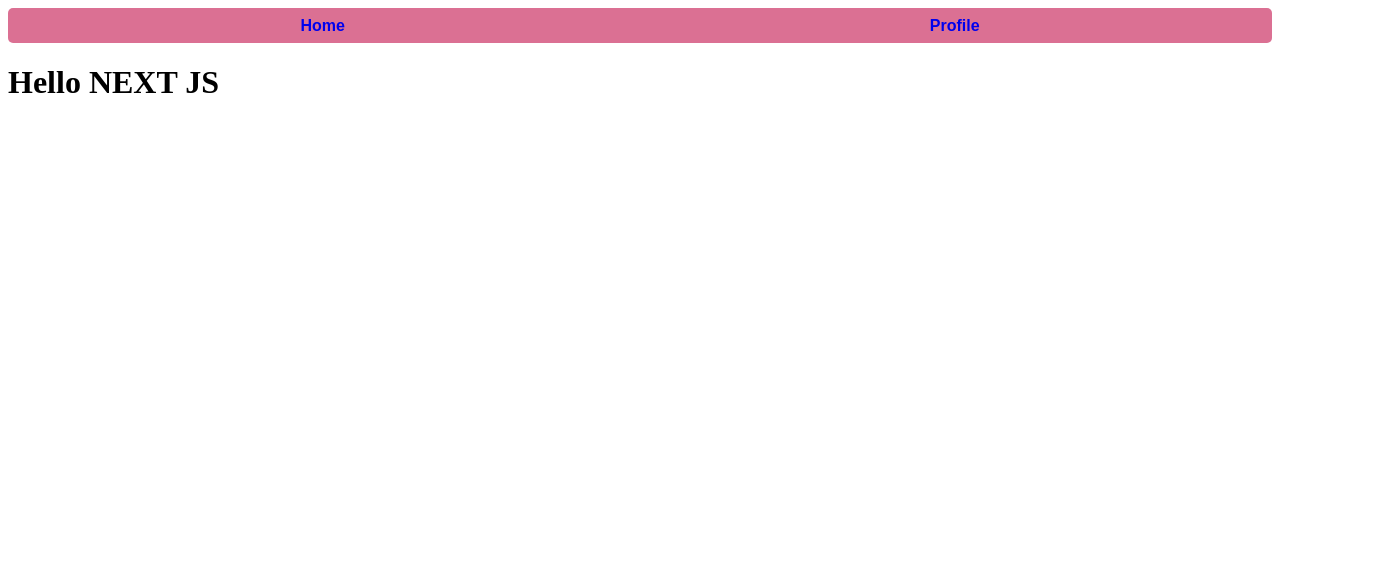
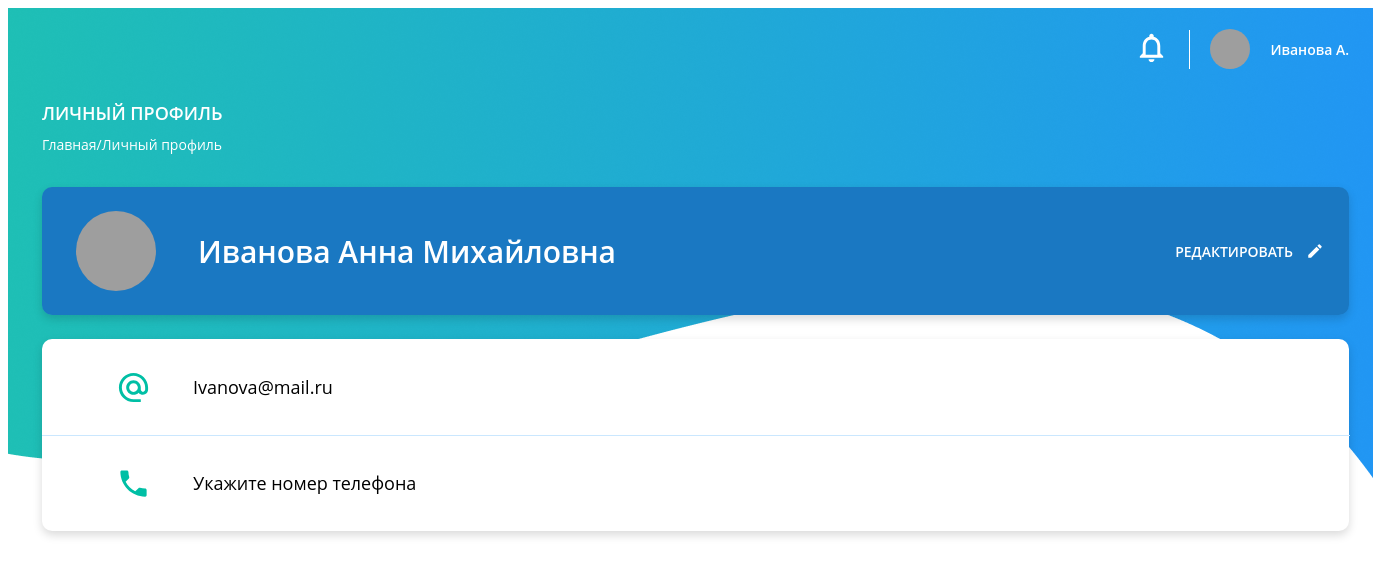
Before and after one commit to Almazatun/tt-next-fulogy_cm, a Next.js app: page / in a window 1280 px wide. Shown: the top 576 px of the page, 1373 px wide, since content can reach past the window. Built offline with nearby package versions, Linux system fonts and the light colour scheme; grey boxes are pictures that could not be loaded.

Commit message:
:truck:Deleted and renamed files and components *Delete MainLayout components where used routes next.js

```diff
--- a/components/EditPfofileData/EditProfileData.js
+++ b/components/EditPfofile/EditProfile.js
@@ -1,6 +1,6 @@
 import React, {useState} from 'react';
 import {Button} from "../common/Button/Button";
-import style from './EditProfileData.module.scss'
+import style from './EditProfile.module.scss'
 import TextField from "@material-ui/core/TextField";
 import AssignmentIndIcon from '@material-ui/icons/AssignmentInd';
 import AlternateEmailIcon from "@material-ui/icons/AlternateEmail";
@@ -21,7 +21,7 @@ const useStyles = makeStyles((theme) => ({
     },
 }));
 
-export const EditProfileData = () => {
+export const EditProfile = () => {
 
     const [name, setName] = useState('');
     const [open, setOpen] = useState(false);
--- a/components/MainLayout/MainLayout.js
+++ /dev/null
@@ -1,19 +0,0 @@
-
-import style from './MainLayout.module.scss'
-import Link from "next/link";
-
-
-export const MainLayout = ({children}) => {
-
-    return (
-        <div className={style.container}>
-            <nav className={style.nav}>
-                <Link href={'/'}>Home</Link>
-                <Link href={'/profile'}> Profile</Link>
-            </nav>
-            <main>
-                {children}
-            </main>
-        </div>
-    )
-}
--- a/components/MainLayout/MainLayout.module.scss
+++ /dev/null
@@ -1,19 +0,0 @@
-.container {
-  padding: 0;
-  margin: 0;
-  .nav {
-    background-color: palevioletred;
-    height: 35px;
-    width: 100%;
-    display: flex;
-    flex-direction: row;
-    justify-content: space-around;
-    align-items: center;
-    border-radius: 5px;
-    a {
-      text-decoration: none;
-      font-family: sans-serif;
-      font-weight: bold;
-    }
-  }
-}
--- a/components/ProfileData/ProfileData.js
+++ b/components/Profile/Profile.js
@@ -1,9 +1,9 @@
 import React from 'react'
 import AlternateEmailIcon from '@material-ui/icons/AlternateEmail';
 import PhoneIcon from '@material-ui/icons/Phone';
-import style from './ProfileData.module.scss'
+import style from './Profile.module.scss'
 
-export const ProfileData = () => {
+export const Profile = () => {
     return (
         <div className={style.container}>
             <div className={style.mail}>
--- a/components/ProfileData/ProfileData.module.scss
+++ b/components/Profile/Profile.module.scss
@@ -22,6 +22,7 @@
         height: 96px;
         align-items: center;
         display: flex;
+        z-index: 20;
 
         .mail_icon, .phone_icon {
             margin: 0 42px 0 0;
--- a/pages/index.js
+++ b/pages/index.js
@@ -1,16 +1,17 @@
-import {MainLayout} from "../components/MainLayout/MainLayout";
 import Head from "next/head";
+import {Main} from "./main";
+
 
 
 const Home = () => {
     return (
-            <MainLayout>
-                <Head>
-                    <title>{'💚'}</title>
-                </Head>
-                <h1>Hello NEXT JS</h1>
-            </MainLayout>
-        )
+        <>
+            <Head>
+                <title>{'👍'}</title>
+            </Head>
+            <Main />
+        </>
+    )
 
 }
 
--- /dev/null
+++ b/pages/main/index.js
@@ -0,0 +1,21 @@
+import {Layout} from "../../components/Layout/Layout";
+import {Profile} from "../../components/Profile/Profile";
+import {useState} from "react";
+import {EditProfile} from "../../components/EditPfofile/EditProfile";
+
+export const Main = () => {
+
+    const [edit, setEdit] = useState(false)
+
+    const editHandle = () => {
+        setEdit(!edit)
+    }
+
+    return (
+            <Layout editHandle={editHandle} editMode={edit}>
+                {!edit ?  <Profile/> : <EditProfile />}
+            </Layout>
+    )
+
+}
+export default Profile;
--- a/pages/profile/profile.module.scss
+++ /dev/null
@@ -1,8 +0,0 @@
-.container {
-  margin: 0 24px ;
-  height: 192px;
-  display: flex;
-  background: #FFFFFF;
-  box-shadow: 0 4px 10px rgba(0, 0, 0, 0.15);
-  border-radius: 10px;
-}
```
Also changed, not shown: pages/profile/index.js (deleted, +0 -30 lines), components/EditPfofile/EditProfile.module.scss (renamed from components/EditPfofileData/EditProfileData.module.scss).
